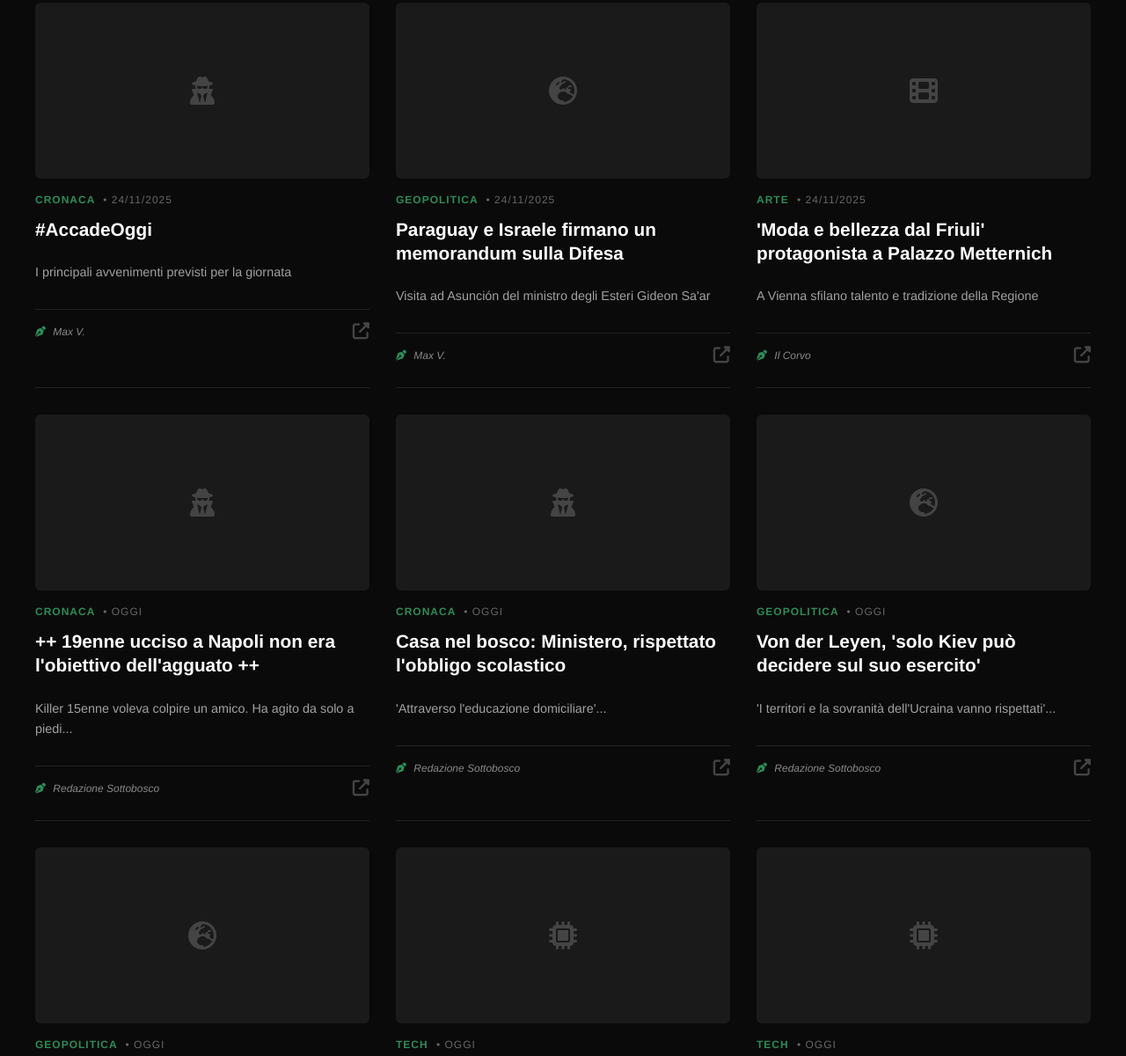
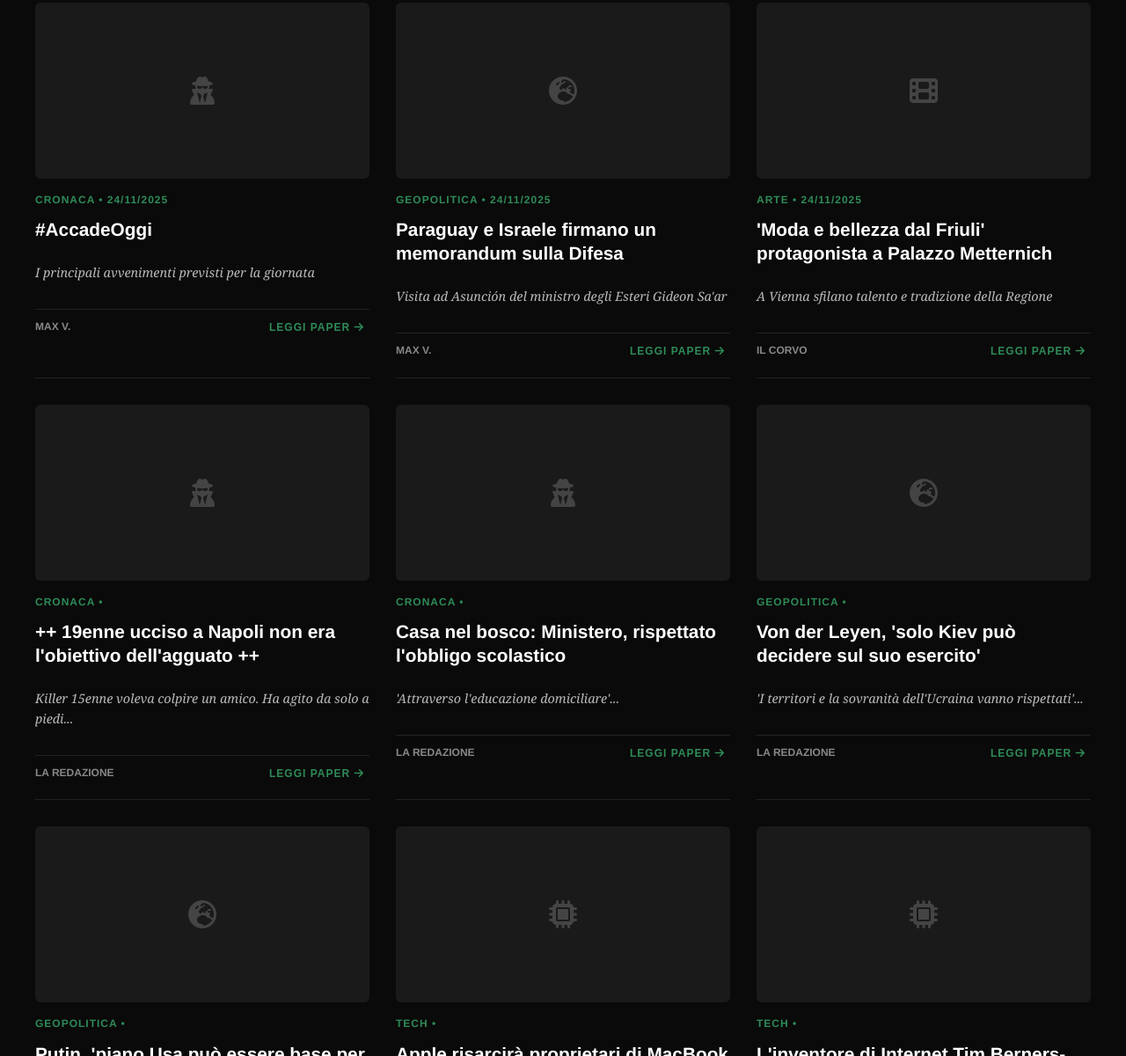
Before and after one commit to guglielmobrancato/il-sottobosco, a plain HTML site: page index.html in a window 1280 px wide. Shown: the part 1592-2792 px from the top of the page at 88% size. Drawn offline with Linux system fonts and the light colour scheme.

Commit message:
Update index.html

```diff
--- a/index.html
+++ b/index.html
@@ -166,28 +166,37 @@
             const container = document.getElementById('news-container');
             container.innerHTML = "";
 
-            // Prende i primi 12 articoli (così il sito non diventa infinito)
             const latestNews = newsData.slice(0, 12);
 
             latestNews.forEach(item => {
-                // Se è una news vecchia senza autore, mettiamo un default
-                const author = item.author || "Redazione Sottobosco";
-                const date = item.date || "Oggi";
+                const author = item.author || "La Redazione";
+                const date = item.date || "";
+
+                // LOGICA IMMAGINI:
+                // Se c'è l'immagine vera scaricata dall'RSS, crea un tag <img>
+                // Altrimenti crea il box colorato con l'icona
+                let visualContent = '';
+                if (item.imageReal && item.imageReal !== "") {
+                    visualContent = `<div class="news-img" style="background-image: url('${item.imageReal}'); background-size: cover; background-position: center;"></div>`;
+                } else {
+                    visualContent = `<div class="news-img"><i class="fas ${item.imageIcon} fa-2x"></i></div>`;
+                }
 
                 const html = `
                     <article class="news-card" data-category="${item.category}">
-                        <div class="news-img"><i class="fas ${item.imageIcon} fa-2x"></i></div>
-                        <div class="news-meta">
-                            ${item.category} <span style="color:#666; font-size:0.75rem; font-weight:normal; margin-left:5px;">• ${date}</span>
-                        </div>
+                        ${visualContent}
+                        <div class="news-meta">${item.category} • ${date}</div>
                         <h3 class="news-title">${item.title}</h3>
-                        <p class="news-excerpt">${item.excerpt}</p>
-
-                        <div style="margin-top:15px; border-top:1px solid #222; padding-top:10px; display:flex; justify-content:space-between; align-items:center;">
-                            <div style="font-size:0.75rem; color:#888; font-style:italic;">
-                                <i class="fas fa-pen-nib" style="margin-right:5px; color:var(--primary);"></i> ${author}
+                        <p class="news-excerpt" style="font-family: 'Georgia', serif; font-style: italic; color:#bbb;">
+                            ${item.excerpt}
+                        </p>
+                        <div style="margin-top:15px; display:flex; justify-content:space-between; align-items:center; border-top: 1px solid #222; padding-top:10px;">
+                            <div style="font-size:0.75rem; color:#888; font-weight:bold; text-transform:uppercase;">
+                                ${author}
                             </div>
-                            <a href="${item.link}" target="_blank" style="font-size:1.2rem; color:#444;"><i class="fas fa-external-link-alt"></i></a>
+                            <button onclick="openArticle(${item.id})" style="background:none; border:none; color:var(--primary); cursor:pointer; font-weight:bold; text-transform:uppercase; font-size:0.75rem; letter-spacing:1px;">
+                                Leggi Paper <i class="fas fa-arrow-right"></i>
+                            </button>
                         </div>
                     </article>
                 `;
```
